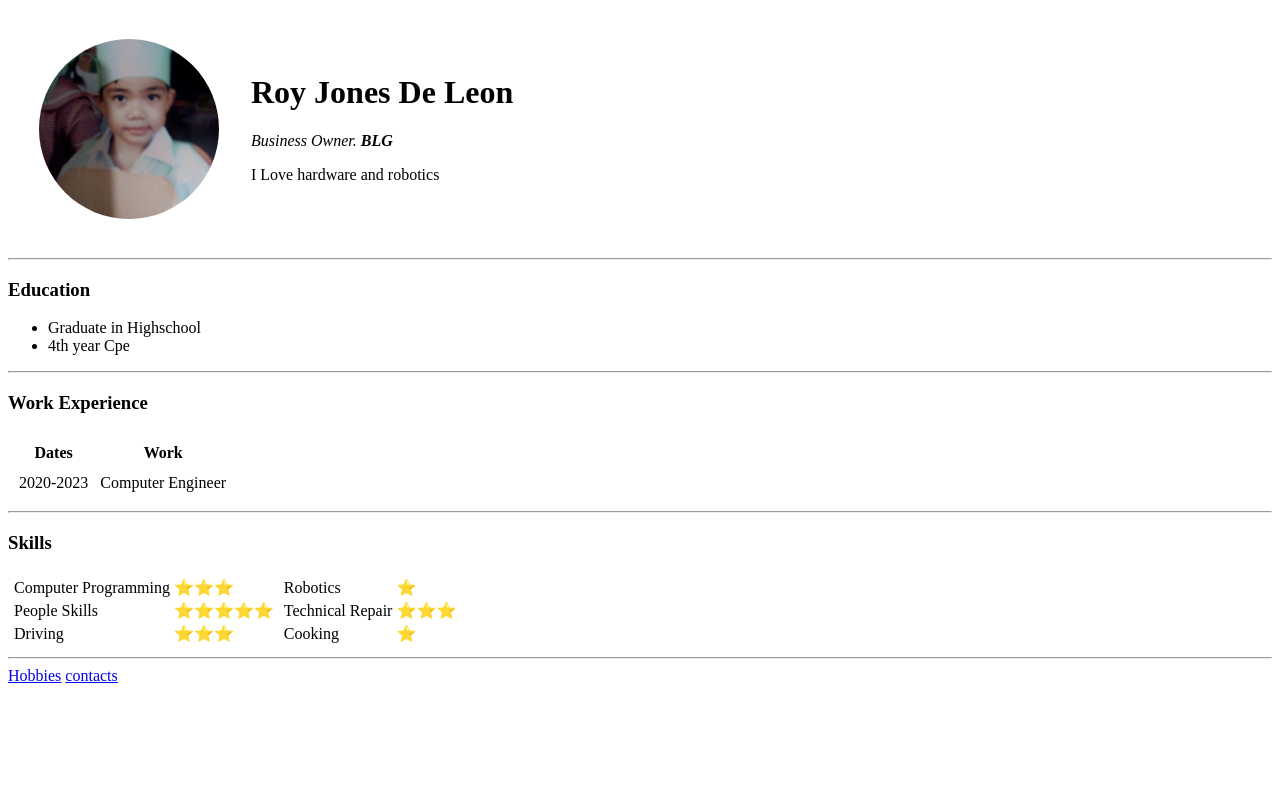
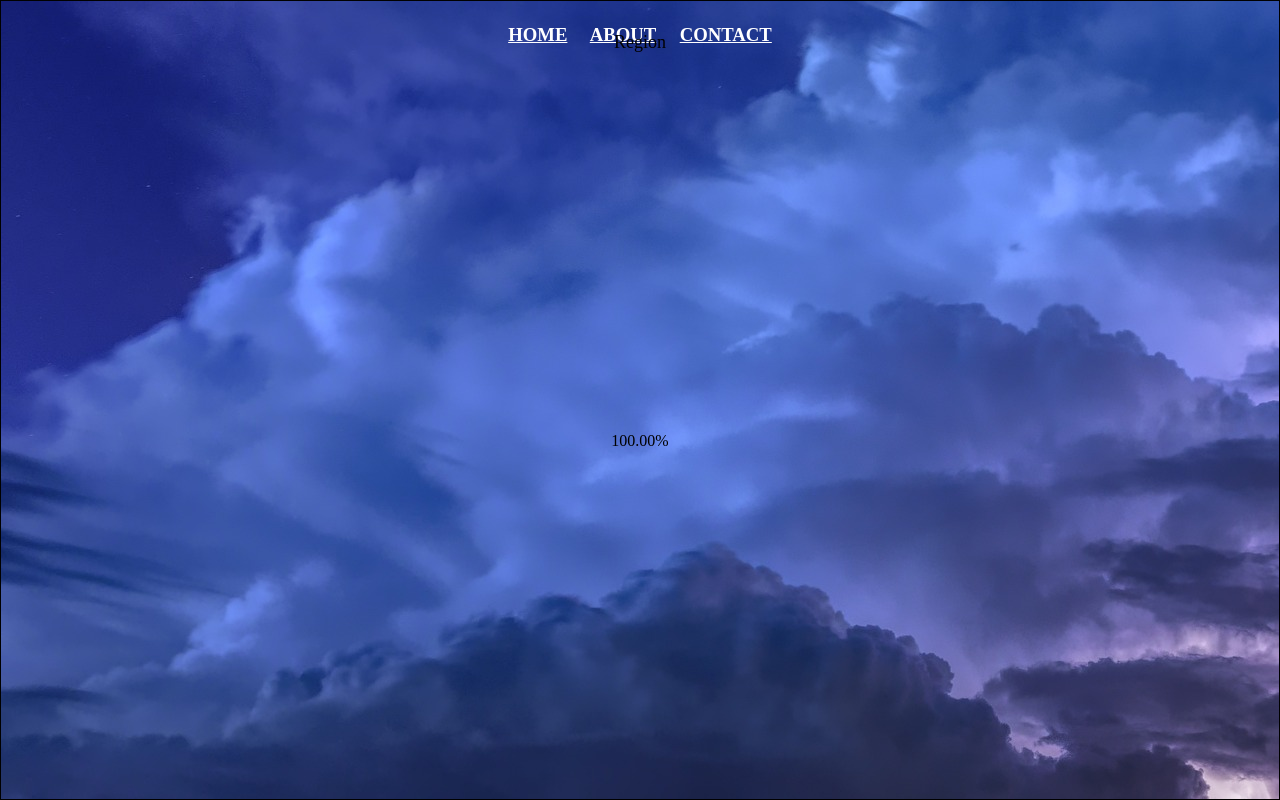
Before and after one commit to OH-SHEYT/exp1, a plain HTML site: page index.html in a window 1280 px wide. Drawn offline with Linux system fonts and the light colour scheme.

Commit message:
Add files via upload

```diff
--- a/index.html
+++ b/index.html
@@ -1,91 +1,35 @@
-<!<!DOCTYPE html>
+<!DOCTYPE html>
 <html lang="en" dir="ltr">
   <head>
     <meta charset="utf-8">
-    <title>Roy's personal site</title>
+    <title>Personal Site</title>
   </head>
-  <body>
-    <!--Top Section-->
-    <table cellspacing="30px">
-      <tr>
-        <td>
-          <img src="images/roy.jpg" style="border-radius:50%" width="180px" alt="profile-">
-        </td>
-        <td>
-          <h1>Roy Jones De Leon</h1>
-          <p><em>Business Owner. <strong>BLG</strong></em></p>
-          <p>I Love hardware and robotics</p>
-        </td>
-      </tr>
+  <body background="image/index/background.jpg" background-repeat="no-repeat" background-size="cover" link="#FFFFFF" alink="#017bf5" vlink="#FFFFFF">
+    <h3>
+      <div align="center" style="padding:5px">
+        <a href="#">HOME</a>&nbsp;&nbsp;&nbsp;&nbsp;
+        <a href="#">ABOUT</a>&nbsp;&nbsp;&nbsp;&nbsp;
+        <a href="#">CONTACT</a>
+      </div>
+    </h3>
+    <!--div align="center">
+      <p><img src="image/index/profile_pic.jpg" style="border-radius:50%" width="180px" alt="profile-"></p>
+      <h2><p>Roy Jones B. De Leon</p></h2>
+    </div-->
+
+
+    <table style="height:100%;width:100%; position: absolute; top: 0; bottom: 0; left: 0; right: 0;border:1px solid">
+        <tr style="height: 10%; font-size: 18px;">
+            <td style="text-align: center;">Region</td>
+        </tr>
+        <tr>
+            <td style="text-align: center;">100.00%</td>
+        </tr>
     </table>
-    <hr>
 
-    <!--Details Section-->
-    <h3>Education</h3>
-    <ul>
-      <li>Graduate in Highschool</li>
-      <li>4th year Cpe</li>
-    </ul>
-    <hr>
 
-    <h3>Work Experience</h3>
-    <table cellspacing = "10px">
-      <thead>
-        <tr>
-          <th>Dates</th>
-          <th>Work</th>
-        </tr>
-      </thead>
-      <tbody>
-        <tr>
-          <td>2020-2023</td>
-          <td>Computer Engineer</td>
-        </tr>
-      </tbody>
-    </table>
-    <hr>
 
-    <h3>Skills</h3>
-    <table>
-      <tbody>
-        <tr>
-          <td>
-            <table>
-              <tr>
-                <td>Computer Programming</td>
-                <td>⭐️⭐️⭐️</td>
-              </tr>
-              <tr>
-                <td>People Skills</td>
-                <td>⭐️⭐️⭐️⭐️⭐️</td>
-              </tr>
-              <tr>
-                <td>Driving</td>
-                <td>⭐️⭐️⭐️</td>
-              </tr>
-            </table>
-          </td>
-          <td>
-            <table>
-              <tr>
-                <td>Robotics</td>
-                <td>⭐️</td>
-              </tr>
-              <tr>
-                <td>Technical Repair</td>
-                <td>⭐️⭐️⭐️</td>
-              </tr>
-              <tr>
-                <td>Cooking</td>
-                <td>⭐️</td>
-              </tr>
-            </table>
-          </td>
-        </tr>
-      </tbody>
-    </table>
-    <hr>
-    <a href="hobbies.html">Hobbies</a>
-    <a href="contacts.html">contacts</a>
+
+
   </body>
 </html>
```
Also changed, not shown: contacts.html (deleted, +0 -22 lines), about-me.html (added), image/index/background.jpg (added), image/index/profile_pic.jpg (added).
